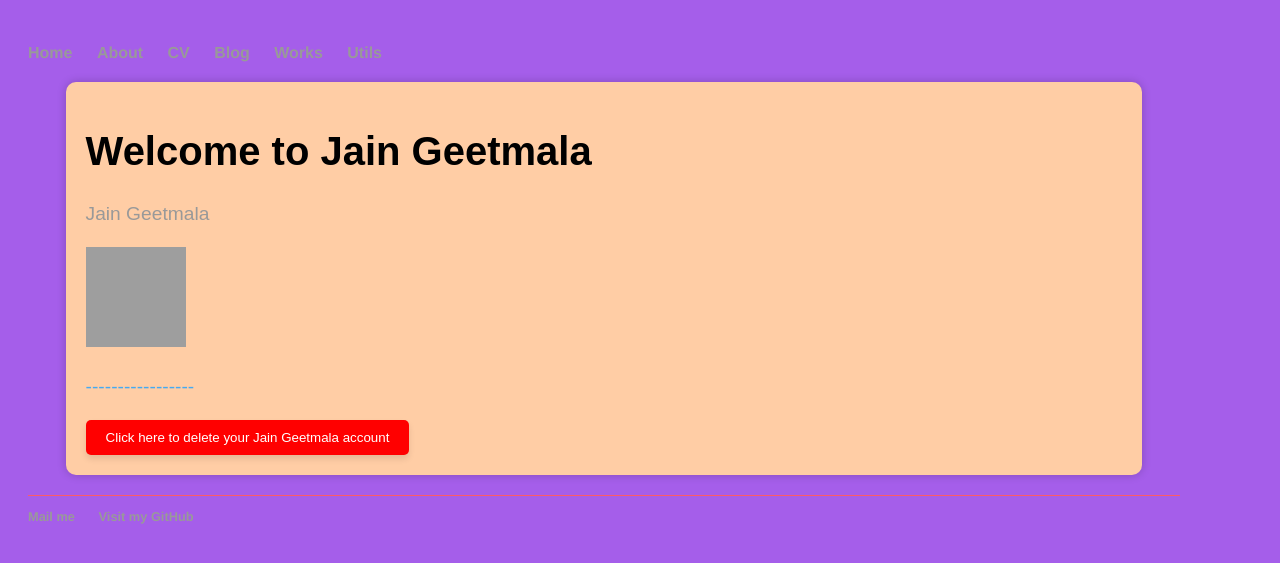
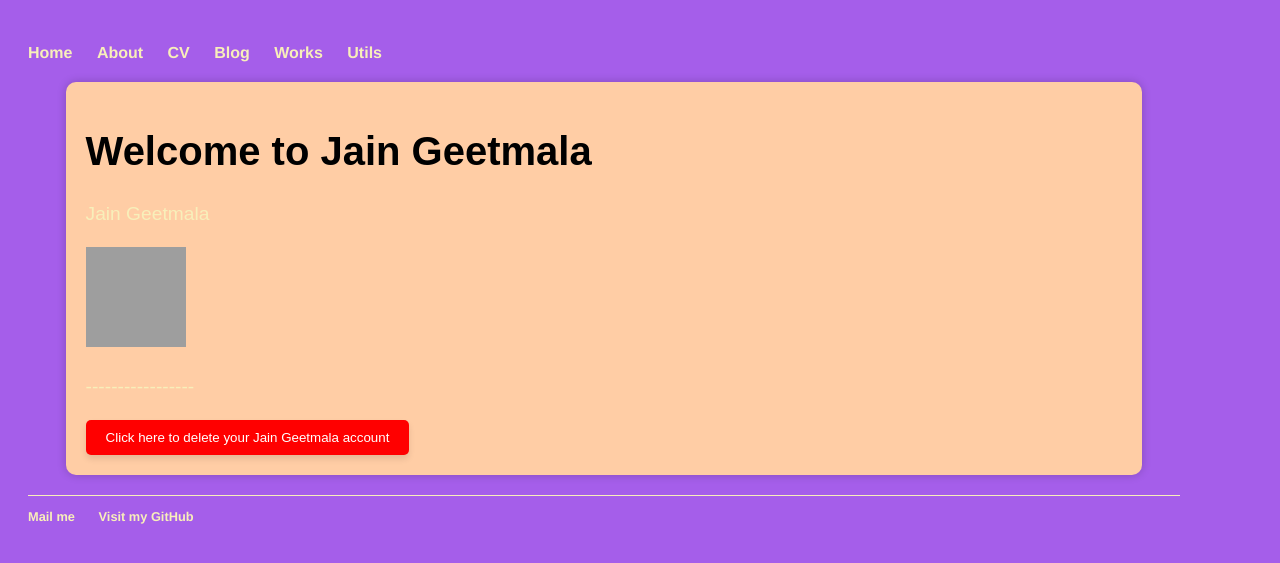
Before and after one commit to SwetaTheBest/swetathebest.github.io, a Jekyll site: the page built from utils/index.html, in a window 1280 px wide. Shown: the top 563 px of the page. Built offline with Jekyll 4.4.1, drawn with Linux system fonts in a browser that asks for light colours; grey boxes are pictures that could not be loaded.

Commit message:
Update main.css

```diff
--- a/css/main.css
+++ b/css/main.css
@@ -27,7 +27,7 @@ body {
 
 /* Header style */
 h1 {
-    color: #h00b51;
+    color: ##F8EFBA;
     font-size: 2.5em; /* Adjust the font size as needed */
 }
 
@@ -46,7 +46,7 @@ nav ul li, footer ul li {
 
 a {
     text-decoration: none;
-    color: #999;
+    color: #F8EFBA;
 }
 
 a:hover {
@@ -57,12 +57,12 @@ a:hover {
 p {
     font-size: 1.2em; /* Adjust the font size as needed */
     line-height: 1.4em;
-    color: #45aaf2;
+    color: #F8EFBA;
 }
 
 /* Footer style */
 footer {
-    border-top: 1px solid #fc5c65;
+    border-top: 1px solid #F8EFBA;
     font-size: 0.8em;
 }
 
```
